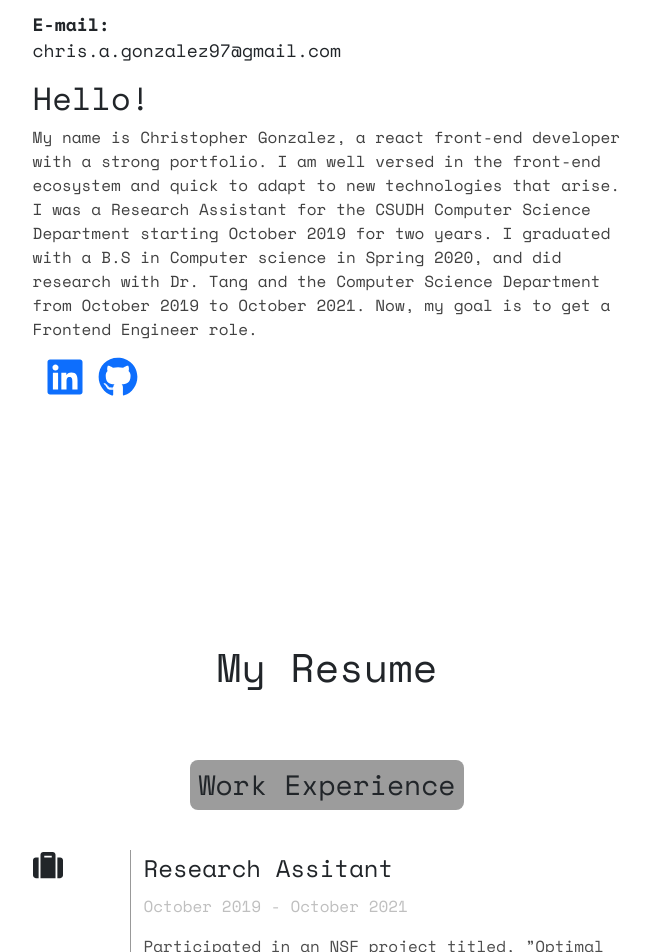
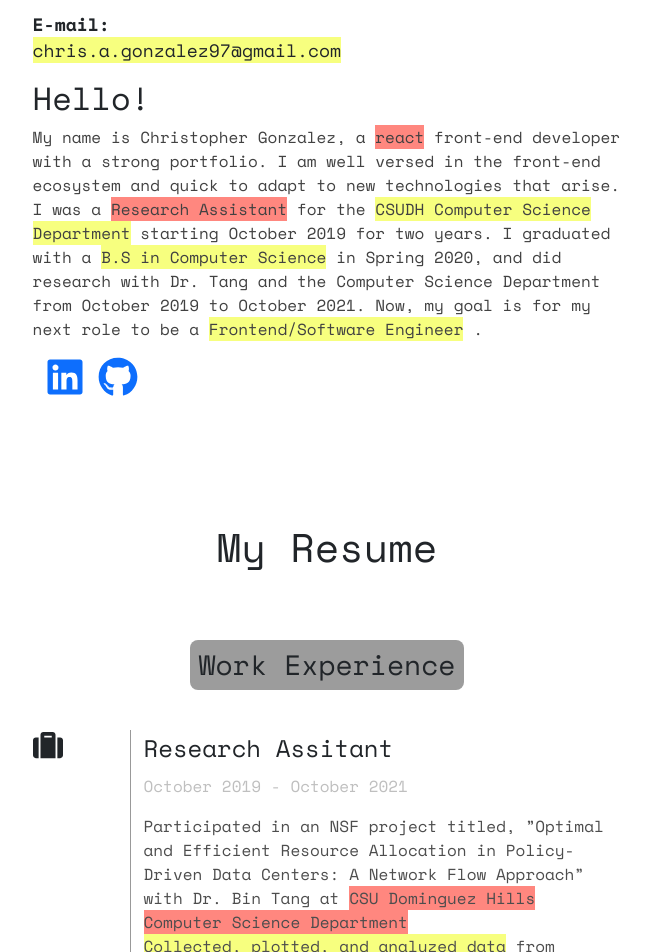
Before and after one commit to chrisagonza97/chrisagonza97.github.io, a Next.js app: page / in a window 1280 px wide. Shown: the part 1060-2012 px from the top of the page, without its empty margins (313-963 px from the left). Built offline with nearby package versions, Linux system fonts and the light colour scheme.

Commit message:
Changed some styling and information

```diff
--- a/pages/index.tsx
+++ b/pages/index.tsx
@@ -22,7 +22,8 @@ import {
   SiTypescript,
   SiYarn,
 } from 'react-icons/si';
-
+// <span className='highlight-yellow'></span>
+// <span className='highlight-red'></span>
 const Home: NextPage = () => {
   return (
     <div>
@@ -33,6 +34,7 @@ const Home: NextPage = () => {
           href='https://fonts.googleapis.com/css2?family=Kaushan+Script&family=Space+Mono:ital,wght@0,400;0,700;1,400&display=swap'
           rel='stylesheet'
         />
+        <title>Christopher Gonzalez's site</title>
       </Head>
       <header>
         <div className='header-sub-container'>
@@ -74,20 +76,32 @@ const Home: NextPage = () => {
               </p>
               <p>
                 <strong>E-mail:</strong>
-                <p className='my-value'>chris.a.gonzalez97@gmail.com</p>
+                <p className='my-value'>
+                  <span className='highlight-yellow'>
+                    chris.a.gonzalez97@gmail.com
+                  </span>{' '}
+                </p>
               </p>
             </div>
           </div>
           <h2 id='about-me-greeting'>Hello!</h2>
           <p id='about-me-para'>
-            My name is Christopher Gonzalez, a react front-end developer with a
-            strong portfolio. I am well versed in the front-end ecosystem and
-            quick to adapt to new technologies that arise.
-            <br /> I was a Research Assistant for the CSUDH Computer Science
-            Department starting October 2019 for two years. I graduated with a
-            B.S in Computer science in Spring 2020, and did research with Dr.
-            Tang and the Computer Science Department from October 2019 to
-            October 2021. Now, my goal is to get a Frontend Engineer role.
+            My name is Christopher Gonzalez, a{' '}
+            <span className='highlight-red'>react</span> front-end developer
+            with a strong portfolio. I am well versed in the front-end ecosystem
+            and quick to adapt to new technologies that arise.
+            <br /> I was a{' '}
+            <span className='highlight-red'>Research Assistant</span> for the{' '}
+            <span className='highlight-yellow'>
+              CSUDH Computer Science Department
+            </span>{' '}
+            starting October 2019 for two years. I graduated with a{' '}
+            <span className='highlight-yellow'>B.S in Computer Science</span> in
+            Spring 2020, and did research with Dr. Tang and the Computer Science
+            Department from October 2019 to October 2021. Now, my goal is for my
+            next role to be a{' '}
+            <span className='highlight-yellow'>Frontend/Software Engineer</span>{' '}
+            .
           </p>
           <div className='icon-links'>
             <a href='https://www.linkedin.com/in/christopher-gonzalez-646234186/'>
@@ -117,15 +131,21 @@ const Home: NextPage = () => {
               <p className='timeline-description'>
                 Participated in an NSF project titled, ”Optimal and Efficient
                 Resource Allocation in Policy-Driven Data Centers: A Network
-                Flow Approach” under Dr. Bin Tang at CSU Dominguez Hills
+                Flow Approach” with Dr. Bin Tang at{' '}
+                <span className='highlight-red'>
+                  CSU Dominguez Hills Computer Science Department
+                </span>
                 <br />
-                Collected, plotted, and analyzed data from the different
-                algorithms in order to draw conclusions for paper submission
+                <span className='highlight-yellow'>
+                  Collected, plotted, and analyzed data
+                </span>{' '}
+                from different algorithms in order to draw conclusions for paper
+                submission
                 <br />
                 Presented progress and ideas for paper as well as relevant
                 publications
-                <br /> Gave a presentation in IEEE ICCCN 2020 on our published
-                paper <br />
+                <br /> Presented our paper published in{' '}
+                <span className='highlight-red'>IEEE ICCCN 2020</span> <br />
                 <strong>Key Accomplishments:</strong>
                 <ul>
                   <li>
@@ -180,7 +200,7 @@ const Home: NextPage = () => {
         </div>
         <a
           id='resume-link'
-          href='https://docs.google.com/document/d/1c7J-Gu5PkZto32Xd94Ni4y2mAYxuZK0PaSSJxBub8DM/edit?usp=sharing'
+          href='https://docs.google.com/document/d/1uo_zy8z0H4MdOjOcuEIoH76EutBx4PnMtIdrirL9C6c/edit?usp=sharing'
         >
           <h3 className='my-resume-subtitle animated animatedFadeInUp fadeInUp'>
             Link to my Resume
@@ -316,7 +336,7 @@ const Home: NextPage = () => {
               <div className='logo-image-container'>
                 <img
                   alt='reddit logo image'
-                  id='logo-image'
+                  className='logo-image'
                   src='/reddit_logo.png'
                 />
               </div>
--- a/styles/globals.css
+++ b/styles/globals.css
@@ -17,7 +17,7 @@ a {
 section {
   margin: 0 auto;
   padding-top: 10vh;
-  padding-bottom: 20vh;
+  padding-bottom: 5vh;
   padding-left: 7vw;
   padding-right: 7vw;
 
@@ -83,7 +83,6 @@ header {
   font: 18px 'Space Mono', Arial;
 }
 .my-value {
-
 }
 .about-me {
   font-family: 'Space Mono', Arial;
@@ -144,6 +143,7 @@ header {
 .logo-image {
   max-height: 100%;
   width: auto;
+  border-radius: 50%;
 }
 .logo-image-container {
   display: flex;
@@ -162,7 +162,7 @@ header {
   font: 40px 'Space Mono', Arial;
   margin-bottom: 8vh;
 }
-.my-projects-container{
+.my-projects-container {
   margin: 0 auto;
 }
 .my-resume-subtitle {
@@ -379,21 +379,21 @@ textarea {
   transform: translateY(-5px);
   box-shadow: 0 10px 20px rgba(0, 0, 0, 0.19), 0 6px 6px rgba(0, 0, 0, 0.23);
 }
-.highlight-yellow{
-  background-color:rgba(239, 255, 0, 0.5)
+.highlight-yellow {
+  background-color: rgba(239, 255, 0, 0.5);
 }
-.highlight-red{
-  background-color:rgba(255, 16, 0, 0.5)
+.highlight-red {
+  background-color: rgba(255, 16, 0, 0.5);
 }
 @media only screen and (max-width: 1024px) {
   section {
     margin: 0 auto;
     padding-top: 10vh;
-    padding-bottom: 20vh;
+    padding-bottom: 5vh;
     padding-left: 7vw;
     padding-right: 7vw;
     width: 100vw;
-    max-width:60rem;
+    max-width: 60rem;
   }
   .logo-image-container {
     display: flex;
@@ -433,7 +433,6 @@ textarea {
   }
 
   .header-mid {
-
     grid-template-rows: 1fr 5fr 1fr;
   }
 }
```
